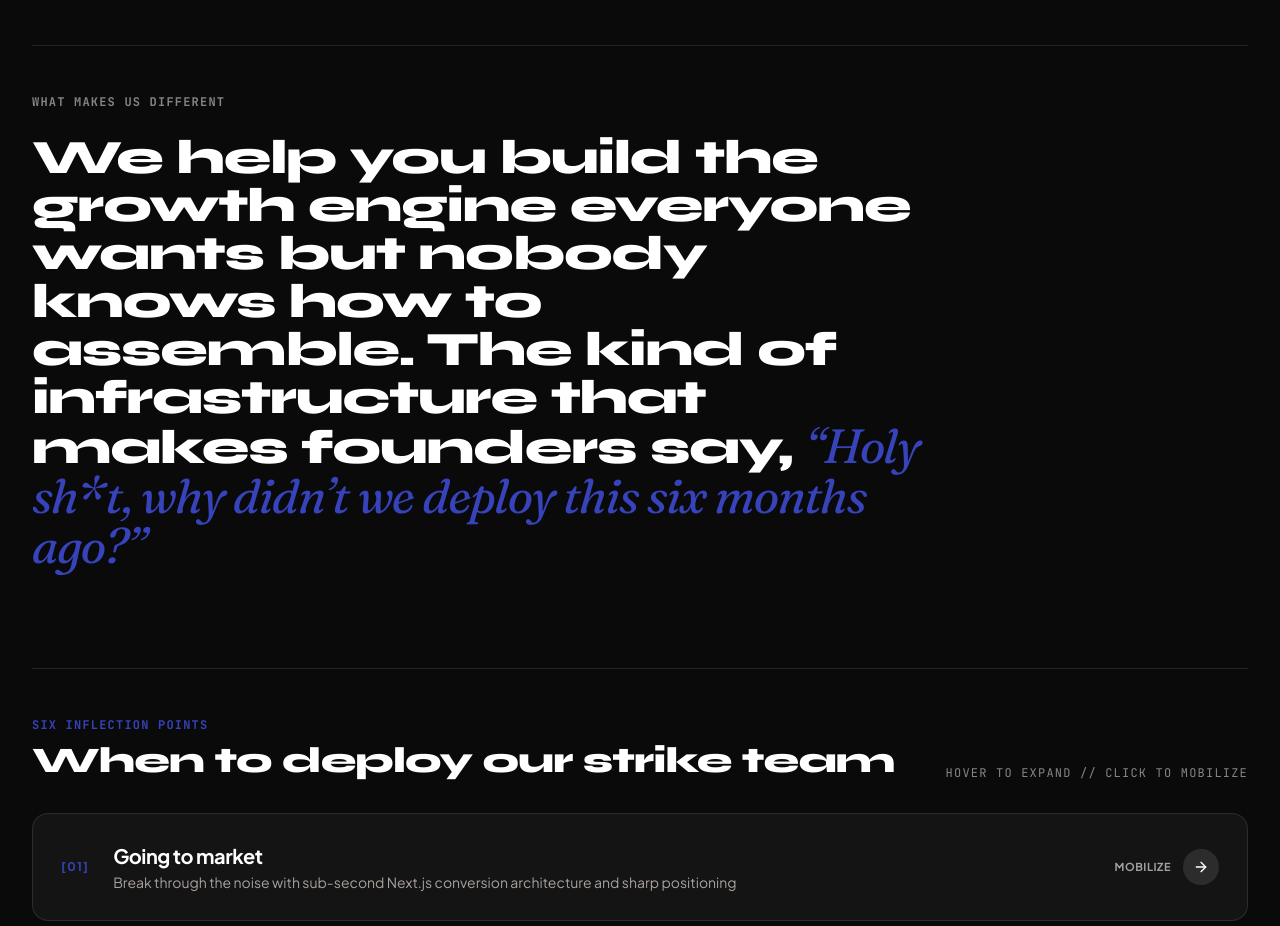
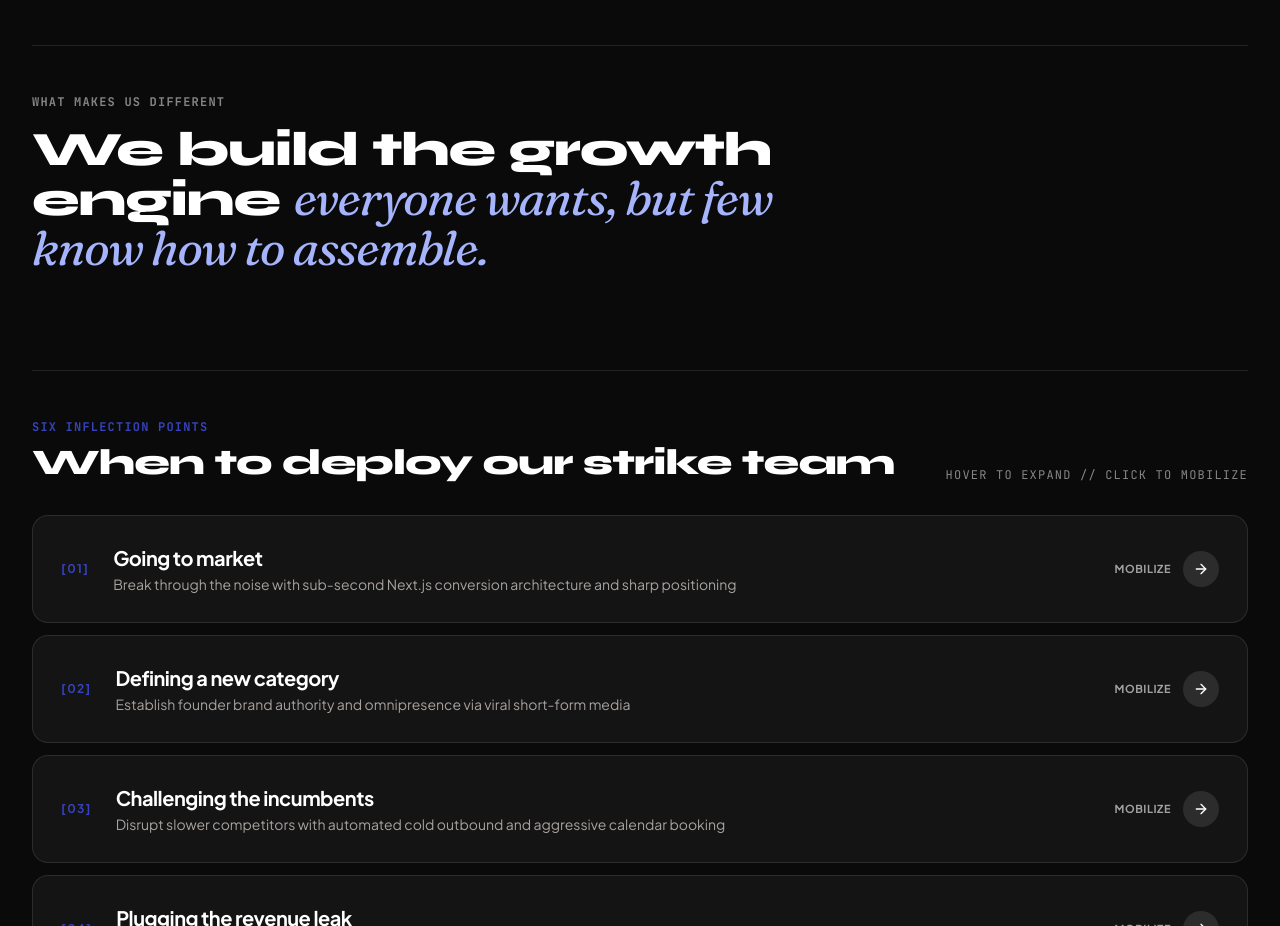
Before and after one commit to khamidkhl2/reachly-agency, a React (Vite) app: page / in a window 1280 px wide. Shown: the part 2340-3266 px from the top of the page. Built offline with nearby package versions, Linux system fonts and the light colour scheme; the HTML template or start-up script is replaced by a standard one.

Commit message:
refactor(copy): condense 'What makes us different' into punchy high-impact statement

```diff
--- a/src/App.tsx
+++ b/src/App.tsx
@@ -762,14 +762,15 @@ export default function FourWaysMediaOffMenuPage() {
           </div>
 
           {/* Off-Menu "What makes us different" Statement */}
-          <div className="pt-12 border-t border-white/10 space-y-6">
+          <div className="pt-12 border-t border-white/10 space-y-4">
             <div className="font-mono text-xs font-bold uppercase tracking-widest text-white/50">
               What makes us different
             </div>
-            <div className="font-display text-2xl sm:text-4xl lg:text-5xl font-extrabold tracking-tight text-white leading-tight max-w-4xl">
-              We help you build the growth engine everyone wants but nobody knows how to assemble. The kind of
-              infrastructure that makes founders say,{" "}
-              <span className="font-serif italic font-normal text-[#3643BA]">“Holy sh*t, why didn’t we deploy this six months ago?”</span>
+            <div className="font-display text-2xl sm:text-4xl lg:text-5xl font-extrabold tracking-tight text-white leading-tight max-w-3xl">
+              We build the growth engine{" "}
+              <span className="font-serif italic font-normal text-indigo-300">
+                everyone wants, but few know how to assemble.
+              </span>
             </div>
           </div>
 
```
